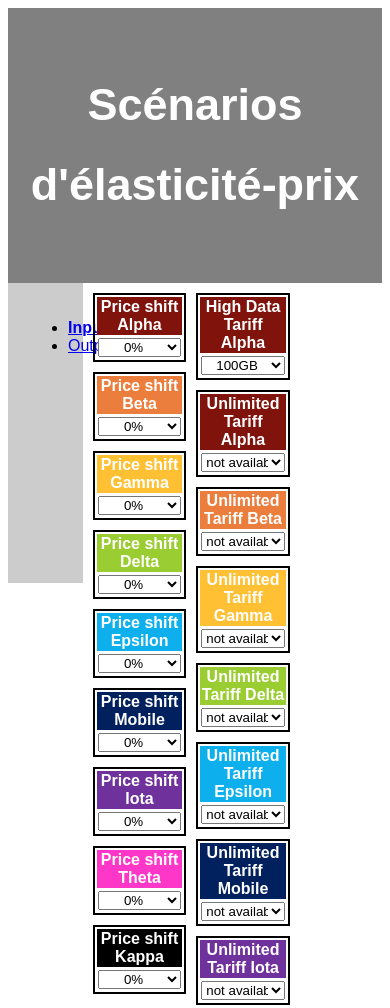
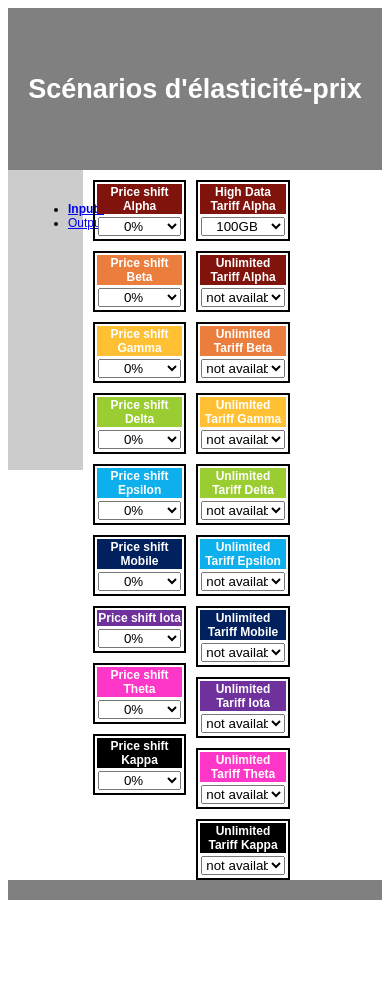
Before and after one commit to CassTh/Lab-Analyse-des-IHMs, a plain HTML site: page main.html in a window 390 px wide. Shown: the top 1008 px of the page. After the commit the page ends 908 px from the top, so only its background shows below. Drawn offline with Linux system fonts and the light colour scheme.

Commit message:
Resize des textes en fonction de la taille de l'écran

```diff
--- a/main.html
+++ b/main.html
@@ -11,15 +11,16 @@
 
 			body {
 			  font-family: Arial, Helvetica, sans-serif;
+			  font-size: 90%;
 			}
 
 			header {
 				background-color: grey;
 				text-align: center;
-				padding: 20px;
+				padding: 5%;
 				line-height: 80px;
 				color: white;
-				font-size: 30px;
+				font-size: 200%;
 			}
 
 			nav {
@@ -61,7 +62,17 @@
 				height: 100%;
 			}
 
+			tr {
+				width : 100%;
+				height: 100%;
+			}
+
 			th {
+				width : 100%;
+				height: 100%;
+			}
+
+			td {
 				width : 100%;
 				height: 100%;
 			}
@@ -71,6 +82,7 @@
 				height: 100%;
 				text-align : center;
 			}
+
 			.alpha {
 				background-color: #80130c ;
 				color: white;
@@ -117,12 +129,18 @@
 			}
 
 			@media (max-width: 600px) {
-			  nav {
+				body{
+					font-size: 75%;
+				}
+				header {
+					font-size: 150%;
+				}
+				nav {
 
-			  }
-			  nav ul li {
+				}
+				nav ul li {
 
-			  }
+				}
 			}
 		</style>
 
```
